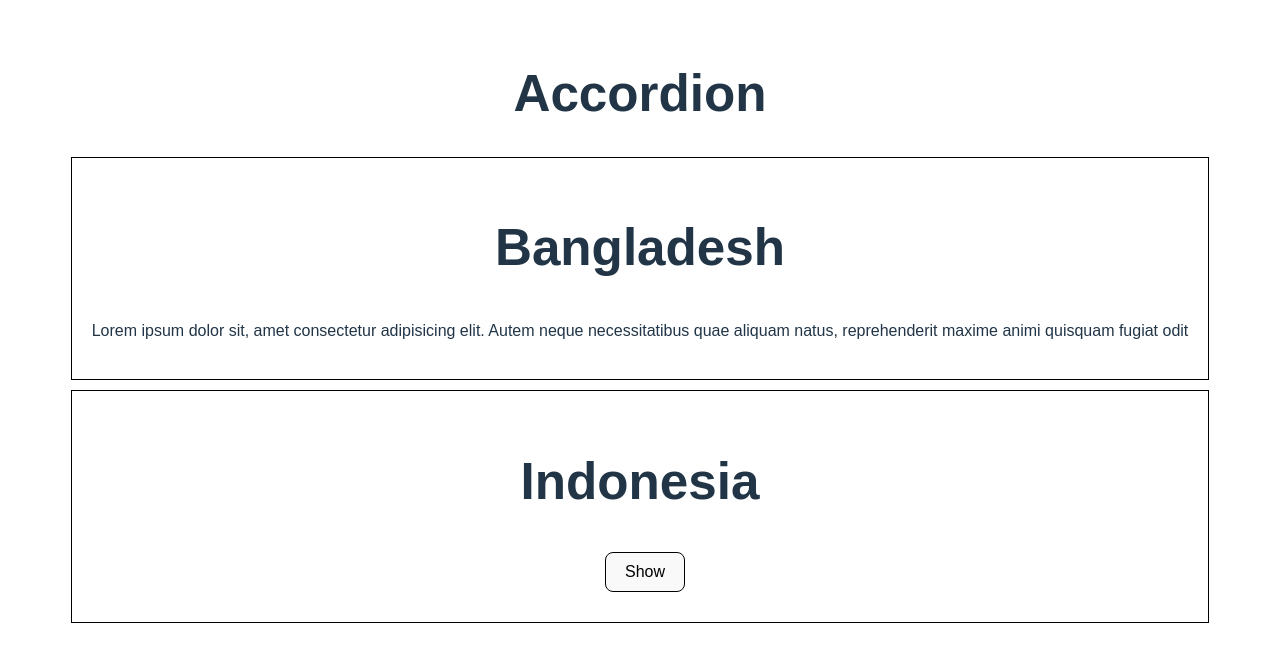
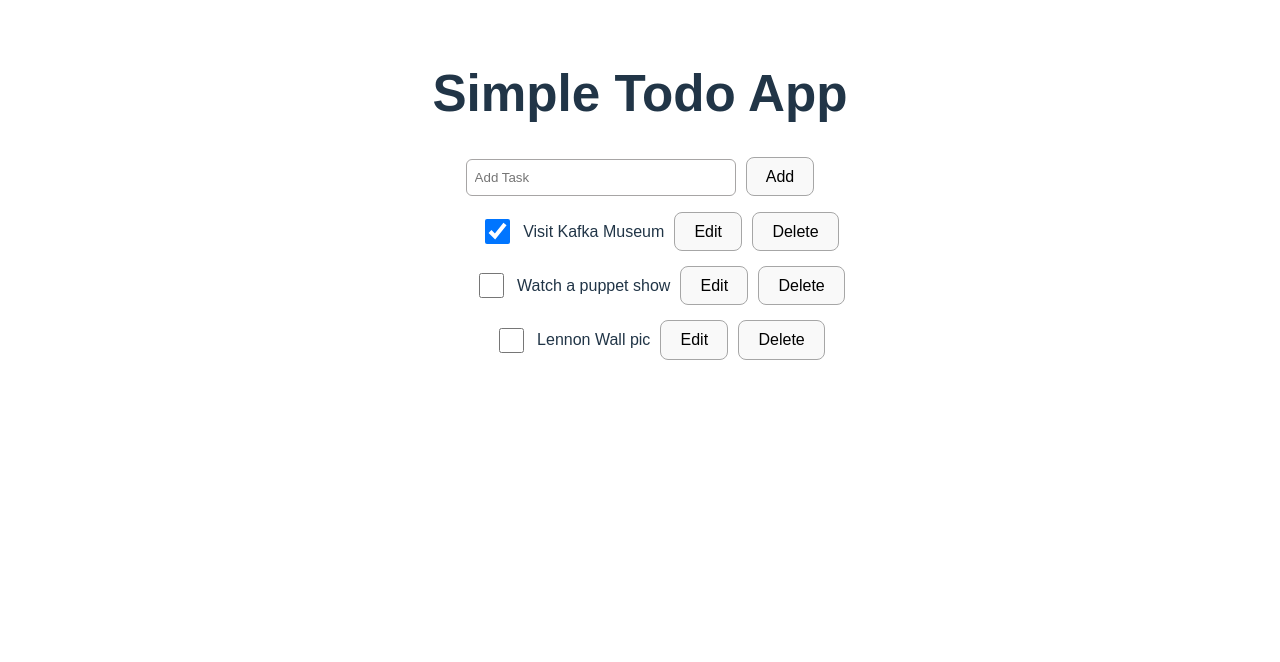
Before and after one commit to devmohidul/react30, a React (Vite) app: page / in a window 1280 px wide. Shown: the top 662 px of the page. Built offline with nearby package versions, Linux system fonts and the light colour scheme.

Commit message:
Simple Todo project

```diff
--- a/src/App.css
+++ b/src/App.css
@@ -4,11 +4,37 @@
   padding: 2rem;
   text-align: center;
 }
-.panel {
+.gap {
+  margin-right: 10px;
+}
+.input_box {
+  padding: 10px 8px;
+  border-radius: 6px;
+  border: 1px solid #a7a5a5;
+  width: 270px;
+}
+.button {
+  border: 1px solid #a6a6a6;
+}
+ul {
+  list-style: none;
+}
+ul > li > label {
+  display: flex;
+  align-items: center;
+  justify-content: center;
+  gap: 10px;
+  margin-bottom: 15px;
+}
+input[type="checkbox"] {
+  width: 25px;
+  height: 25px;
+}
+/* .panel {
   border: 1px solid black;
   padding: 20px;
   margin-bottom: 10px;
-}
+} */
 
 /*
 .logo {
@@ -47,8 +73,8 @@
   color: #888;
 } */
 
-.buttonStyle {
+/* .buttonStyle {
   border: 1px solid black;
   margin-left: 10px;
   margin-bottom: 10px;
-}
+} */
--- a/src/App.jsx
+++ b/src/App.jsx
@@ -1,12 +1,58 @@
+import { useState } from "react";
 import "./App.css";
-import Accordion from "./Components/Accordion";
+import AddTask from "./Components/AddTask";
+import TaskList from "./Components/TaskList";
+import { initialTasks } from "./data/InitialTask";
 
-function App() {
+export default function App() {
+  const [tasks, setTasks] = useState(initialTasks);
+
+  const getNextId = (data) => {
+    const maxId = data.reduce((prev, current) =>
+      prev && prev.id > current.id ? prev.id : current.id
+    );
+    return maxId + 1;
+  };
+
+  // handlers
+  const handleAddTask = (text) => {
+    setTasks([
+      ...tasks,
+      {
+        id: getNextId(tasks),
+        text: text,
+        done: false,
+      },
+    ]);
+  };
+
+  const handleChangeTask = (task) => {
+    const getNextTask = tasks.map((t) => {
+      if (t.id === task.id) {
+        return task;
+      } else {
+        return t;
+      }
+    });
+    setTasks(getNextTask);
+  };
+
+  const handleDeleteTask = (taskId) => {
+    setTasks(tasks.filter((t) => t.id !== taskId));
+  };
   return (
     <>
-      <Accordion />
+      <h1>Simple Todo App</h1>
+
+      {/* AddTask Component */}
+      <AddTask onAdd={handleAddTask} />
+
+      {/* TaskList Component */}
+      <TaskList
+        tasks={tasks}
+        onChangeTask={handleChangeTask}
+        onDeleteTask={handleDeleteTask}
+      />
     </>
   );
 }
-
-export default App;
--- /dev/null
+++ b/src/Components/AddTask.jsx
@@ -0,0 +1,31 @@
+import { useState } from "react";
+
+export default function AddTask({ onAdd }) {
+  const [text, setText] = useState("");
+
+  const handleChangeText = (e) => {
+    setText(e.target.value);
+  };
+
+  const handleSubmit = (e) => {
+    e.preventDefault();
+    onAdd(text);
+    setText("");
+  };
+
+  return (
+    <form onSubmit={handleSubmit}>
+      <input
+        className="input_box gap"
+        type="text"
+        placeholder="Add Task"
+        value={text}
+        onChange={handleChangeText}
+        required
+      />
+      <button className="button" type="submit">
+        Add
+      </button>
+    </form>
+  );
+}
--- /dev/null
+++ b/src/Components/Task.jsx
@@ -0,0 +1,60 @@
+import { useState } from "react";
+
+export default function Task({ task, onChangeTask, onDeleteTask }) {
+  const [isEditing, setIsEditing] = useState(false);
+
+  let taskContent;
+
+  if (isEditing) {
+    taskContent = (
+      <>
+        <input
+          type="text"
+          className="input_box"
+          value={task.text}
+          onChange={(e) =>
+            onChangeTask({
+              ...task,
+              text: e.target.value,
+            })
+          }
+        />
+        <button className="button" onClick={() => setIsEditing(false)}>
+          Save
+        </button>
+      </>
+    );
+  } else {
+    taskContent = (
+      <>
+        {task.text}
+        <button className="button" onClick={() => setIsEditing(true)}>
+          Edit
+        </button>
+      </>
+    );
+  }
+
+  return (
+    <>
+      <li>
+        <label>
+          <input
+            type="checkbox"
+            checked={task.done}
+            onChange={(e) =>
+              onChangeTask({
+                ...task,
+                done: e.target.checked,
+              })
+            }
+          />
+          {taskContent}
+          <button className="button" onClick={() => onDeleteTask(task.id)}>
+            Delete
+          </button>
+        </label>
+      </li>
+    </>
+  );
+}
--- /dev/null
+++ b/src/Components/TaskList.jsx
@@ -0,0 +1,18 @@
+import Task from "./Task";
+
+export default function TaskList({ tasks, onChangeTask, onDeleteTask }) {
+  return (
+    <>
+      <ul>
+        {tasks.map((task) => (
+          <Task
+            key={task.id}
+            task={task}
+            onChangeTask={onChangeTask}
+            onDeleteTask={onDeleteTask}
+          />
+        ))}
+      </ul>
+    </>
+  );
+}
--- /dev/null
+++ b/src/data/InitialTask.js
@@ -0,0 +1,5 @@
+export const initialTasks = [
+  { id: 0, text: "Visit Kafka Museum", done: true },
+  { id: 1, text: "Watch a puppet show", done: false },
+  { id: 2, text: "Lennon Wall pic", done: false },
+];
```
Also changed, not shown: eslint.config.js (+18 -17 lines).
